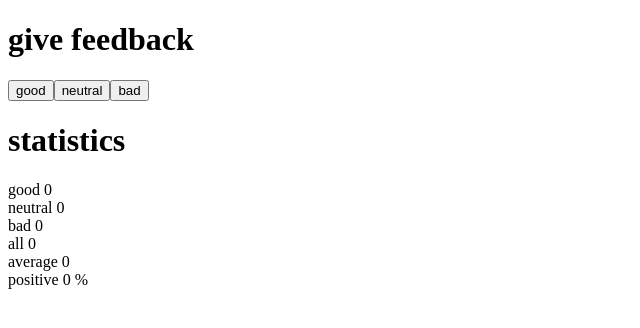
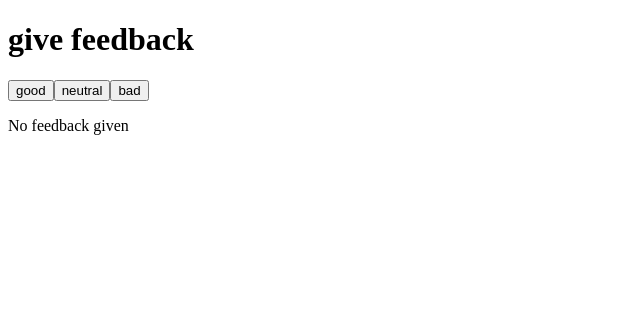
Before and after one commit to gabrielebelloo/fullstackopen, a React (Vite) app in the folder part1/unicafe/: page / in a window 1280 px wide. Shown: the top 328 px of the page, without its empty margins (0-640 px from the left). Built offline with nearby package versions, Linux system fonts and the light colour scheme.

Commit message:
1.9: unicafe step 4

```diff
--- a/part1/unicafe/src/App.jsx
+++ b/part1/unicafe/src/App.jsx
@@ -5,6 +5,7 @@ const Button = ({text, handleClick}) => <button onClick={handleClick}>{text}</bu
 const Display = ({text, value, aftertext}) => <div>{text} {value} {aftertext}</div>
 
 const Statistics = ({statistics}) => {
+    if (!statistics.all) return <p>No feedback given</p>
     return (
       <>
         <h1>statistics</h1>
```
